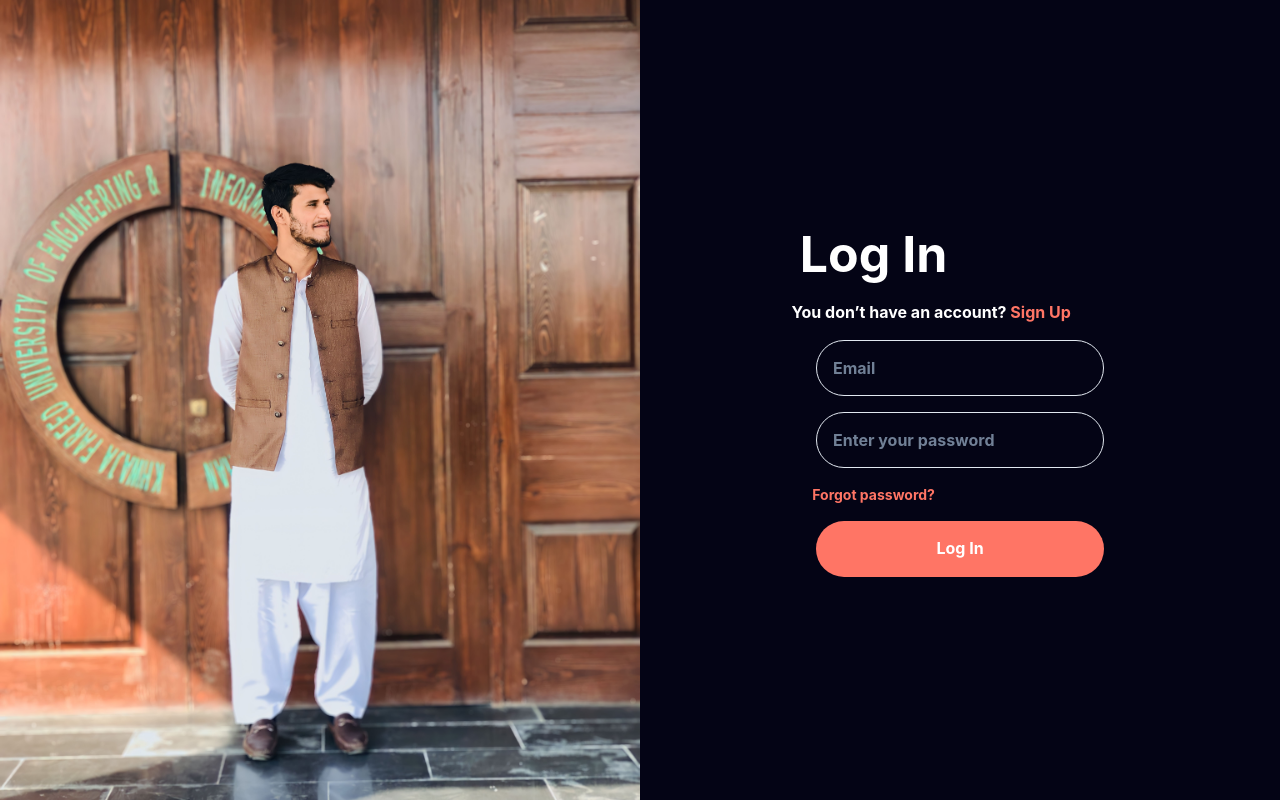
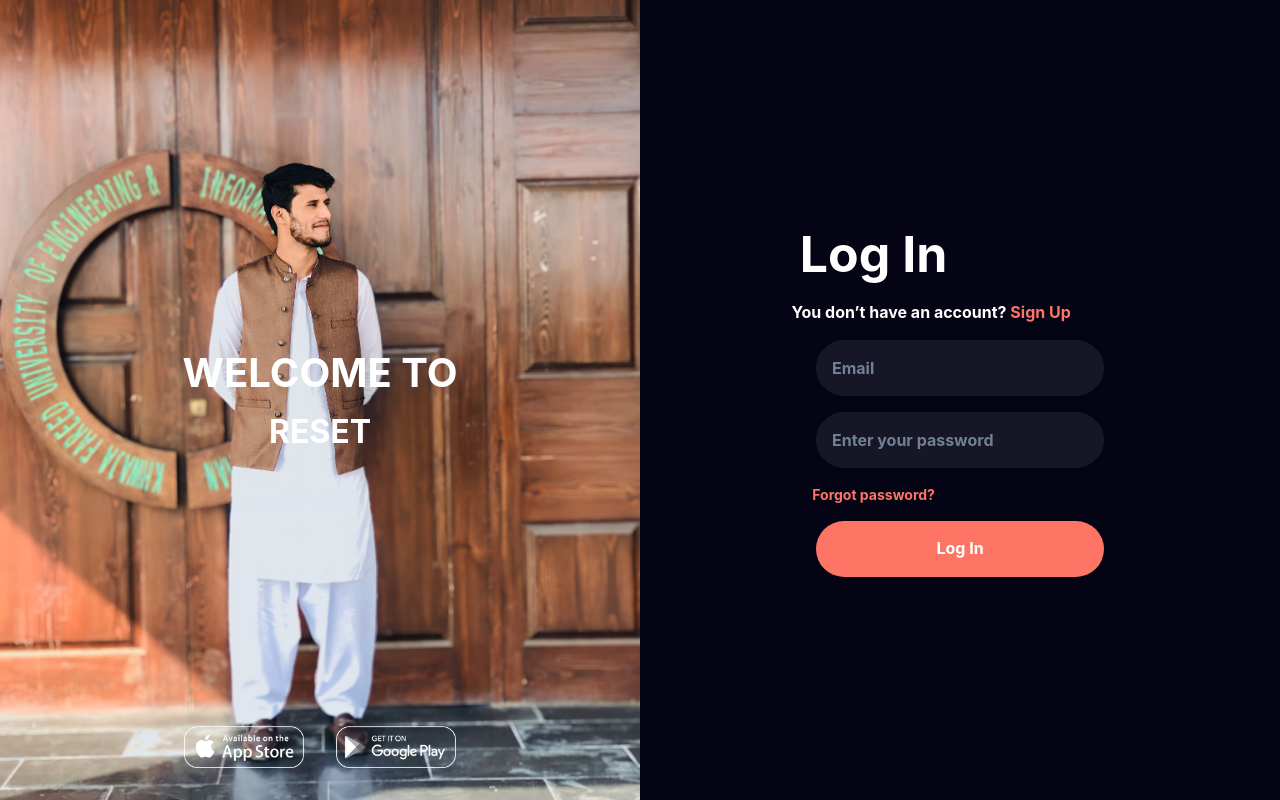
Before and after one commit to abubakrsaddique/Reset-app, a React (Create React App) app: page /login in a window 1280 px wide. Built offline with nearby package versions, Linux system fonts and the light colour scheme.

Commit message:
4rth commit

```diff
--- a/src/Components/login/Login.jsx
+++ b/src/Components/login/Login.jsx
@@ -1,5 +1,8 @@
 import React from "react";
+import "./login.css";
 import image from "../../Components/video/3.jpg";
+import appleLogo from "../../Components/video/apple.webp";
+import googleLogo from "../../Components/video/google.png";
 
 import {
   Box,
@@ -21,14 +24,58 @@ function Login() {
 
   return (
     <Flex height="100vh">
-      <Box flex="1" style={backgroundImageStyle}>
+      <Box flex="1" style={backgroundImageStyle} position="relative">
         <Flex
           height="100%"
           alignItems="center"
           justifyContent="center"
           p="8"
           flexDirection="column"
-        ></Flex>
+        >
+          <Heading
+            as="h2"
+            fontSize={40}
+            fontWeight="bold"
+            color="white"
+            mb="4"
+            cursor="pointer"
+          >
+            WELCOME TO
+          </Heading>
+          <Heading
+            as="h2"
+            fontSize={32}
+            fontWeight="bold"
+            color="white"
+            cursor="pointer"
+          >
+            RESET
+          </Heading>
+        </Flex>
+        <Flex
+          position="absolute"
+          bottom="8"
+          left="50%"
+          transform="translateX(-50%)"
+          alignItems="center"
+          justifyContent="center"
+          cursor="pointer"
+        >
+          <img
+            src={appleLogo}
+            alt="Apple Logo"
+            width="120"
+            height="120"
+            style={{ marginRight: "16px" }}
+          />
+          <img
+            src={googleLogo}
+            alt="Google Logo"
+            width="120"
+            height="120"
+            style={{ marginLeft: "16px" }}
+          />
+        </Flex>
       </Box>
 
       <Box flex="1" bg="rgb(4,4,21)" color="white">
@@ -63,6 +110,8 @@ function Login() {
               placeholder="Email"
               borderRadius="full"
               height="14"
+              bg="rgb(22,22,38)"
+              border={"none"}
             />
           </FormControl>
           <FormControl id="password" mb="4" width="50%">
@@ -72,6 +121,8 @@ function Login() {
               placeholder="Enter your password"
               borderRadius="full"
               height="14"
+              bg="rgb(22,22,38)"
+              border={"none"}
             />
           </FormControl>
           <Link
@@ -85,6 +136,7 @@ function Login() {
             Forgot password?
           </Link>
           <Button
+            className="loginbtn"
             colorScheme="blue"
             width="50%"
             bg="rgb(255,117,101)"
--- a/src/Components/login/login.css
+++ b/src/Components/login/login.css
@@ -0,0 +1,3 @@
+.loginbtn:hover {
+  background-color: rgb(255, 117, 101);
+}
```
Also changed, not shown: src/Components/video/apple.webp (added), src/Components/video/google.png (added).
